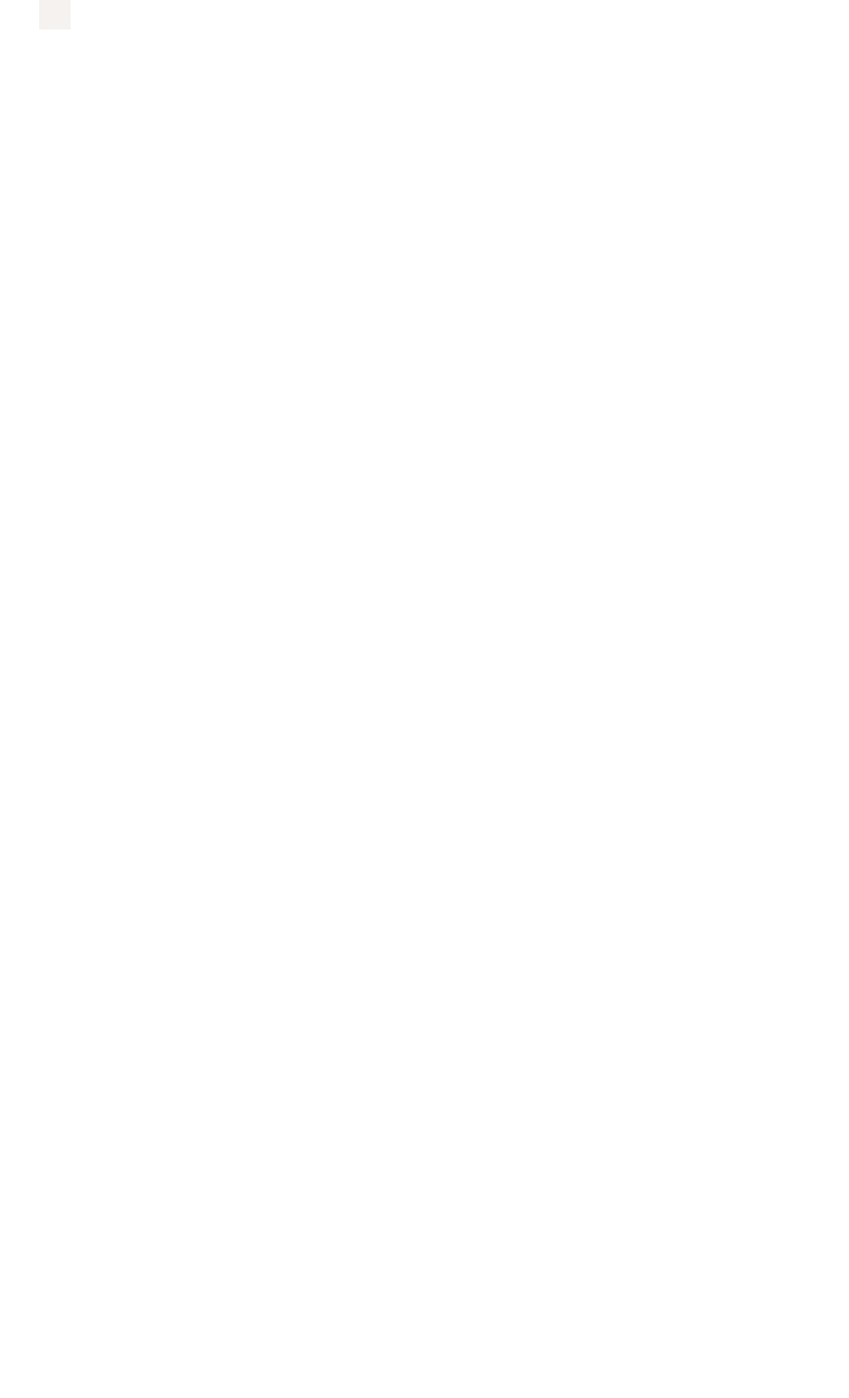
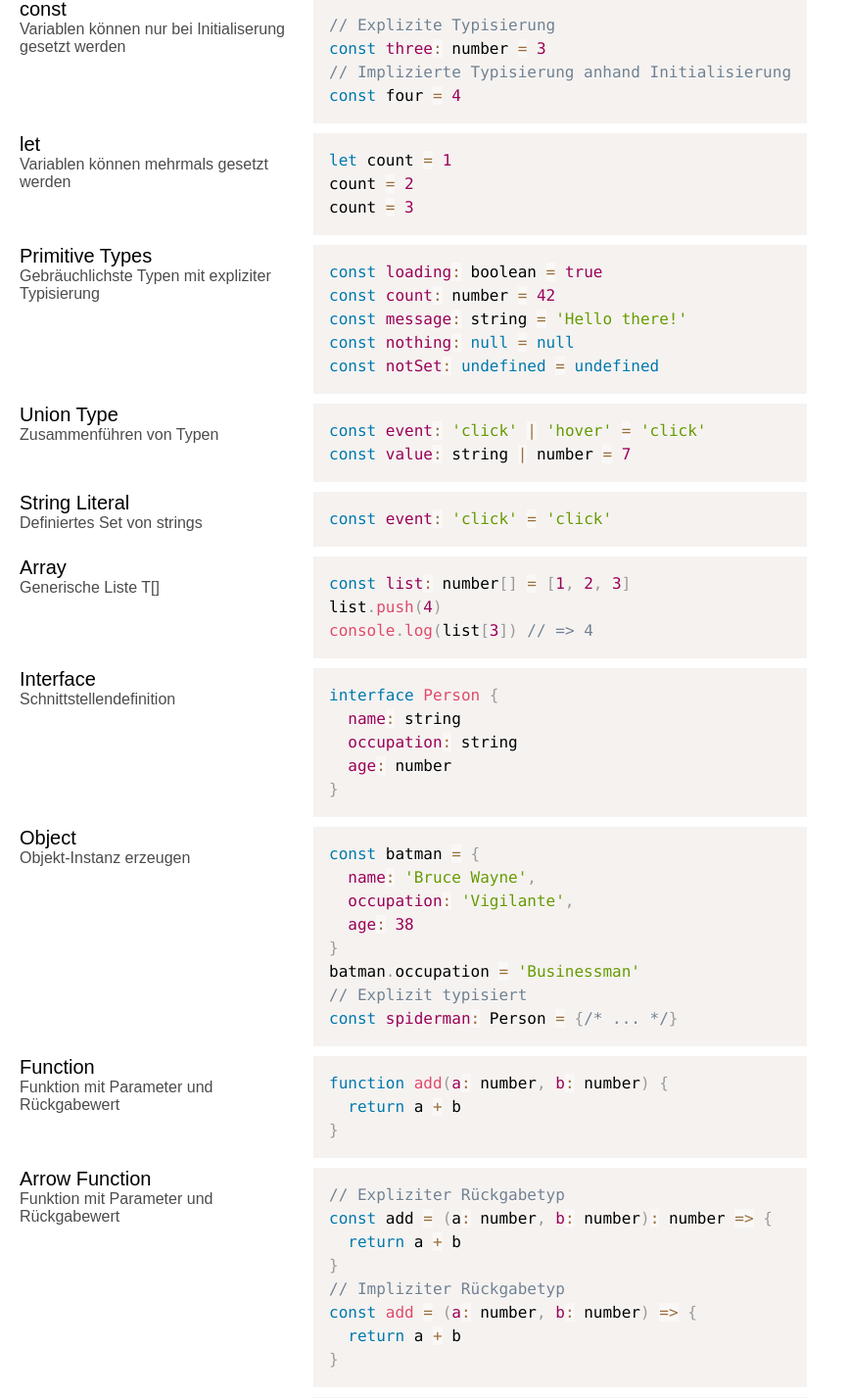
Before and after one commit to mas-se-we1/web-cheat-sheet, a React (Create React App) app: page /typescript in a window 1280 px wide. Shown: the part 62-1489 px from the top of the page at 98% size, without its empty margins (0-867 px from the left). Before the commit the page ends 800 px from the top, so only its background shows below. Built offline with nearby package versions, Linux system fonts and the light colour scheme.

Commit message:
Add first draft of TypeScript snippets

```diff
--- a/src/data/tsSnippets.ts
+++ b/src/data/tsSnippets.ts
@@ -1,8 +1,113 @@
 export const tsSnippets = [
 	{
-		title: '',
-		text: '',
+		title: 'const',
+		text: 'Variablen können nur bei Initialiserung gesetzt werden',
 		code: `
+// Explizite Typisierung
+const three: number = 3
+// Implizierte Typisierung anhand Initialisierung
+const four = 4
+    `.trim()
+	},
+	{
+		title: 'let',
+		text: 'Variablen können mehrmals gesetzt werden',
+		code: `
+let count = 1
+count = 2
+count = 3
+    `.trim()
+	},
+	{
+		title: 'Primitive Types',
+		text: 'Gebräuchlichste Typen mit expliziter Typisierung',
+		code: `
+const loading: boolean = true
+const count: number = 42
+const message: string = 'Hello there!'
+const nothing: null = null
+const notSet: undefined = undefined
+    `.trim()
+	},
+	{
+		title: 'Union Type',
+		text: 'Zusammenführen von Typen',
+		code: `
+const event: 'click' | 'hover' = 'click'
+const value: string | number = 7
+    `.trim()
+	},
+	{
+		title: 'String Literal',
+		text: 'Definiertes Set von strings',
+		code: `
+const event: 'click' = 'click'
+    `.trim()
+	},
+	{
+		title: 'Array',
+		text: 'Generische Liste T[]',
+		code: `
+const list: number[] = [1, 2, 3]
+list.push(4)
+console.log(list[3]) // => 4
+    `.trim()
+	},
+	{
+		title: 'Interface',
+		text: 'Schnittstellendefinition',
+		code: `
+interface Person {
+  name: string
+  occupation: string
+  age: number
+}
+    `.trim()
+	},
+	{
+		title: 'Object',
+		text: 'Objekt-Instanz erzeugen',
+		code: `
+const batman = {
+  name: 'Bruce Wayne',
+  occupation: 'Vigilante',
+  age: 38
+}
+batman.occupation = 'Businessman'
+// Explizit typisiert
+const spiderman: Person = {/* ... */}
+    `.trim()
+	},
+	{
+		title: 'Function',
+		text: 'Funktion mit Parameter und Rückgabewert',
+		code: `
+function add(a: number, b: number) {
+  return a + b
+}
+    `.trim()
+	},
+	{
+		title: 'Arrow Function',
+		text: 'Funktion mit Parameter und Rückgabewert',
+		code: `
+// Expliziter Rückgabetyp
+const add = (a: number, b: number): number => {
+  return a + b
+}
+// Impliziter Rückgabetyp
+const add = (a: number, b: number) => {
+  return a + b
+}
+    `.trim()
+	},
+	{
+		title: 'Generic Arrow Function',
+		text: 'Funktion mit generischem Parameter und Rückgabewert',
+		code: `
+const first = <T>(list: T[]): T => {
+  return list[0]
+}
     `.trim()
 	}
 ]
```
